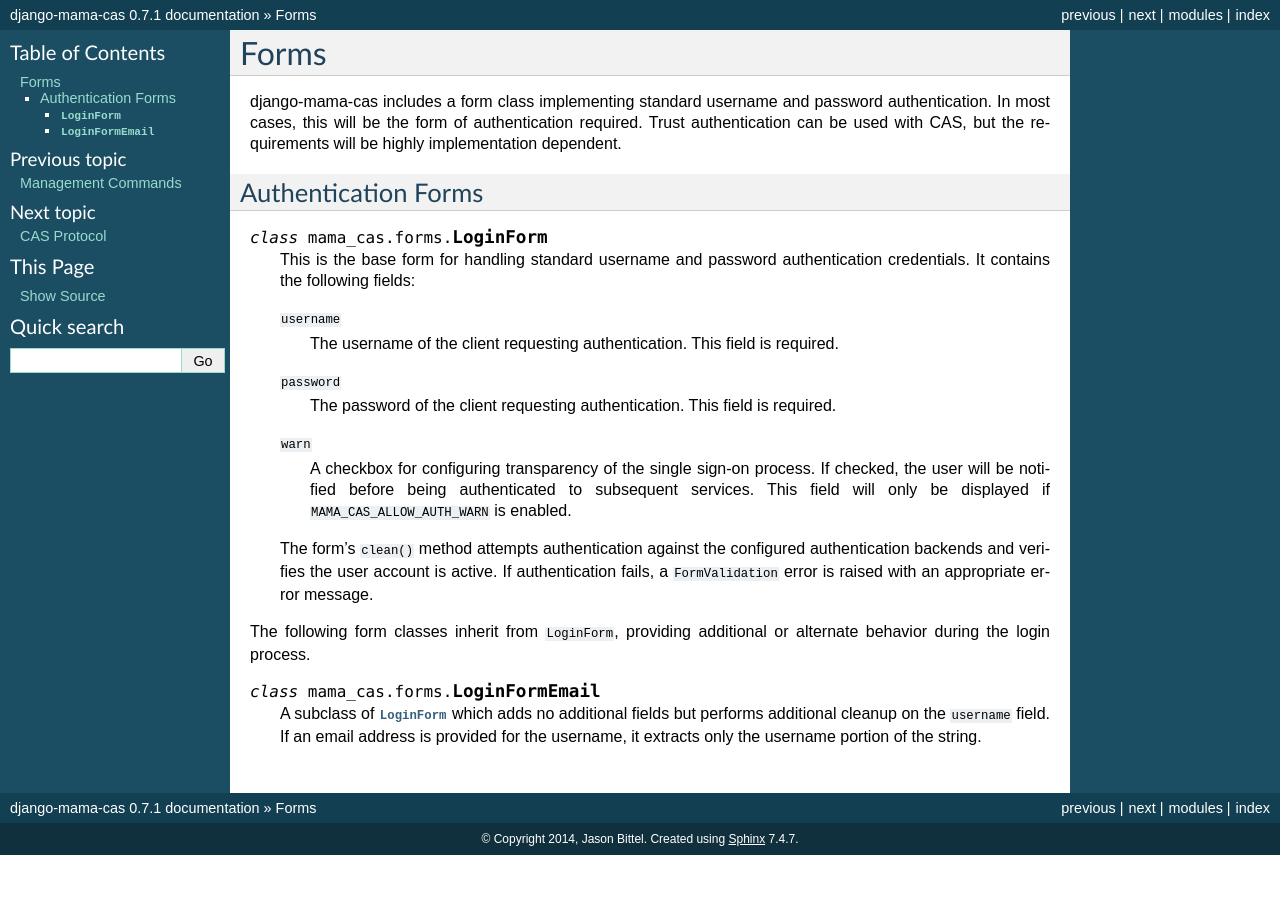
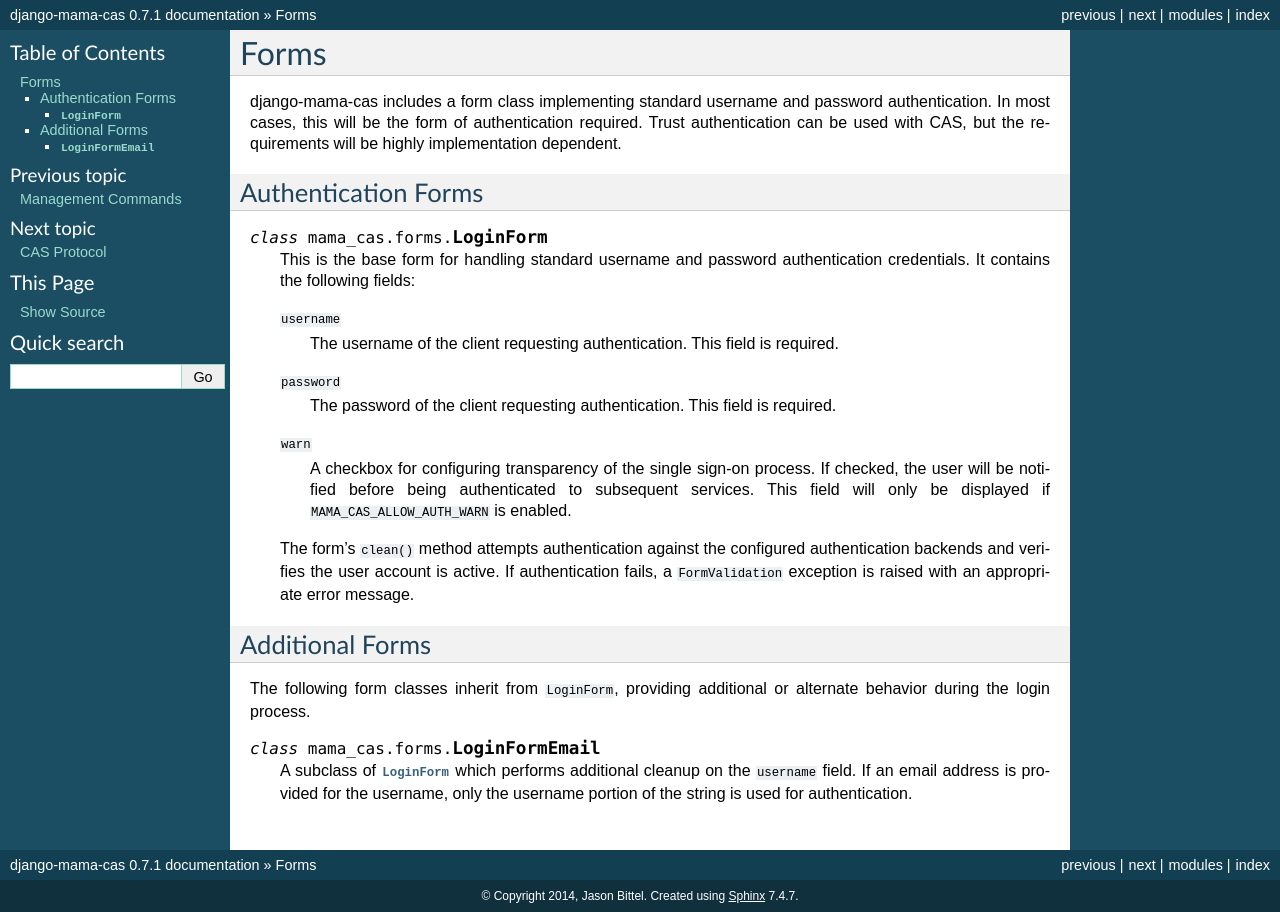
Before and after one commit to jbittel/django-mama-cas, a Sphinx documentation site: the page built from docs/forms.rst, in a window 1280 px wide. Built offline with Sphinx 7.4.7, drawn with Linux system fonts in a browser that asks for light colours.

Commit message:
Improve forms documentation

```diff
--- a/docs/forms.rst
+++ b/docs/forms.rst
@@ -34,15 +34,17 @@
 
    The form's ``clean()`` method attempts authentication against the
    configured authentication backends and verifies the user account is
-   active. If authentication fails, a ``FormValidation`` error is raised
+   active. If authentication fails, a ``FormValidation`` exception is raised
    with an appropriate error message.
 
-The following form classes inherit from ``LoginForm``, providing
-additional or alternate behavior during the login process.
+Additional Forms
+----------------
+
+The following form classes inherit from ``LoginForm``, providing additional
+or alternate behavior during the login process.
 
 .. class:: LoginFormEmail
 
-   A subclass of :class:`LoginForm` which adds no additional fields but
-   performs additional cleanup on the ``username`` field. If an email address
-   is provided for the username, it extracts only the username portion of the
-   string.
+   A subclass of :class:`LoginForm` which performs additional cleanup on the
+   ``username`` field. If an email address is provided for the username, only
+   the username portion of the string is used for authentication.
```
